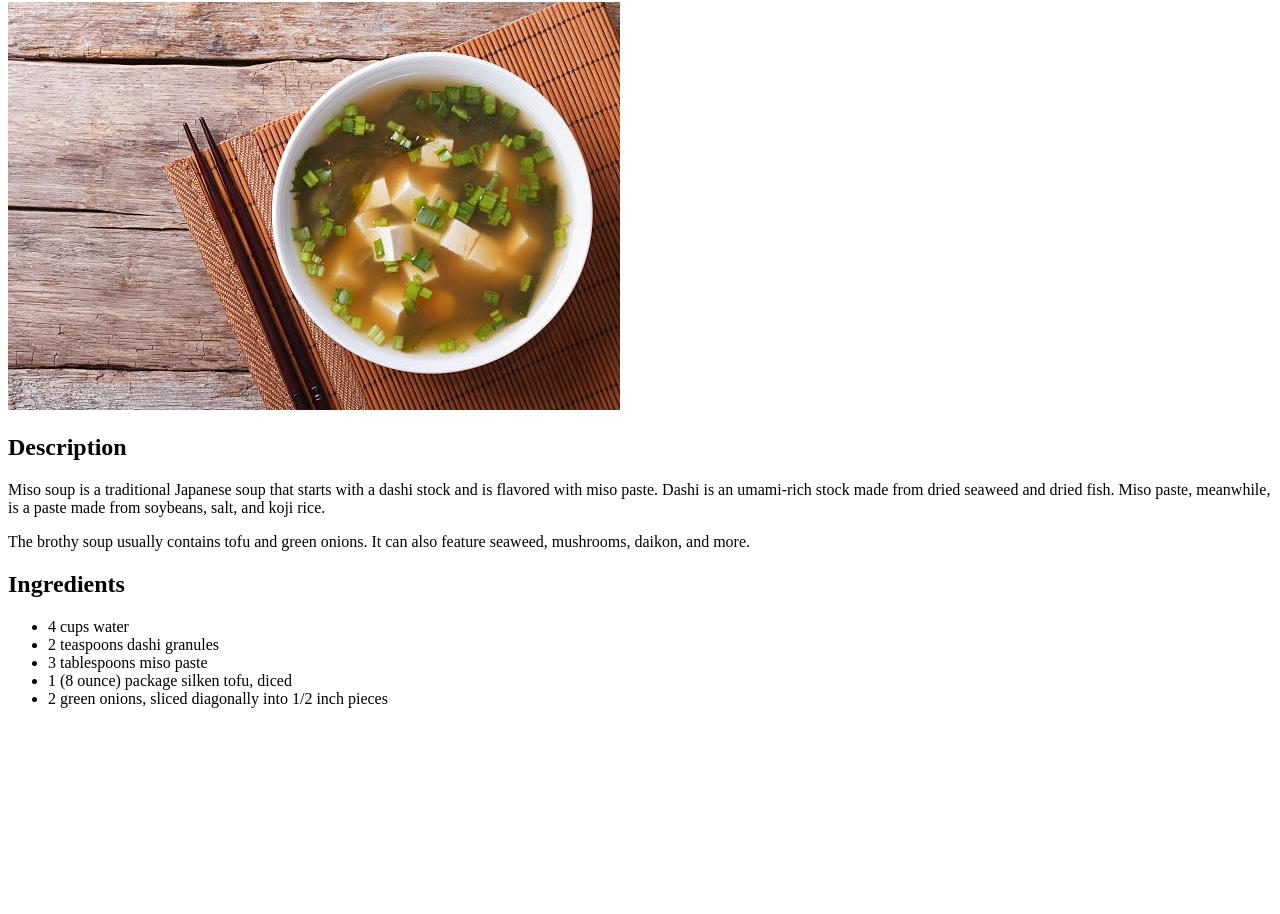
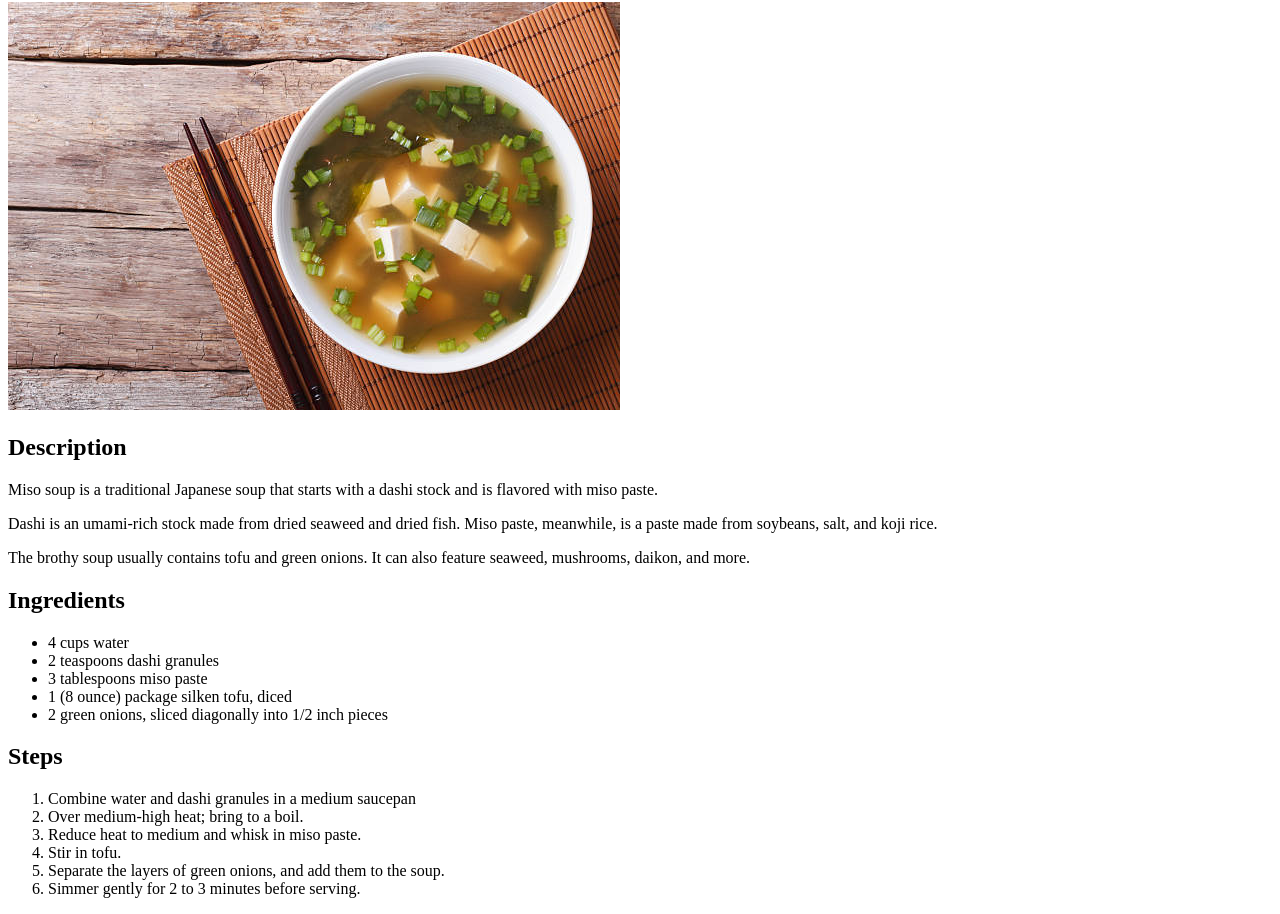
Before and after one commit to halileryildirim/odin-recipes, a plain HTML site: page recipes/miso-soup.html in a window 1280 px wide. Shown: the part 78-992 px from the top of the page. Before the commit the page ends 802 px from the top, so only its background shows below. Drawn offline with Linux system fonts and the light colour scheme.

Commit message:
Finished the recipe

```diff
--- a/recipes/miso-soup.html
+++ b/recipes/miso-soup.html
@@ -8,13 +8,13 @@
     <body>
 
         <h1>Miso Soup</h1>
-        <img src="miso-soup.jpg">
+
+        <img src="../images/miso-soup.jpg">
 
         <h2>Description</h2>
 
-            <p>Miso soup is a traditional Japanese soup that starts with a dashi stock and is flavored with miso paste.
-            Dashi is an umami-rich stock made from dried seaweed and dried fish. Miso paste, meanwhile, is a paste made from soybeans, salt, and koji rice.</p>
-
+            <p>Miso soup is a traditional Japanese soup that starts with a dashi stock and is flavored with miso paste.</p>
+            <p>Dashi is an umami-rich stock made from dried seaweed and dried fish. Miso paste, meanwhile, is a paste made from soybeans, salt, and koji rice.</p>
             <p>The brothy soup usually contains tofu and green onions. It can also feature seaweed, mushrooms, daikon, and more.</p>
 
         <h2>Ingredients</h2>
@@ -25,7 +25,17 @@
                 <li>3 tablespoons miso paste</li>
                 <li>1 (8 ounce) package silken tofu, diced</li>
                 <li>2 green onions, sliced diagonally into 1/2 inch pieces</li>
+            </ul>
 
-            </ul>
+        <h2>Steps</h2>
+
+            <ol>
+                <li>Combine water and dashi granules in a medium saucepan</li>
+                <li>Over medium-high heat; bring to a boil.</li>
+                <li>Reduce heat to medium and whisk in miso paste. </li>
+                <li>Stir in tofu.</li>
+                <li>Separate the layers of green onions, and add them to the soup.</li>
+                <li>Simmer gently for 2 to 3 minutes before serving.</li>
+            </ol>
     </body>
 </html>
```
